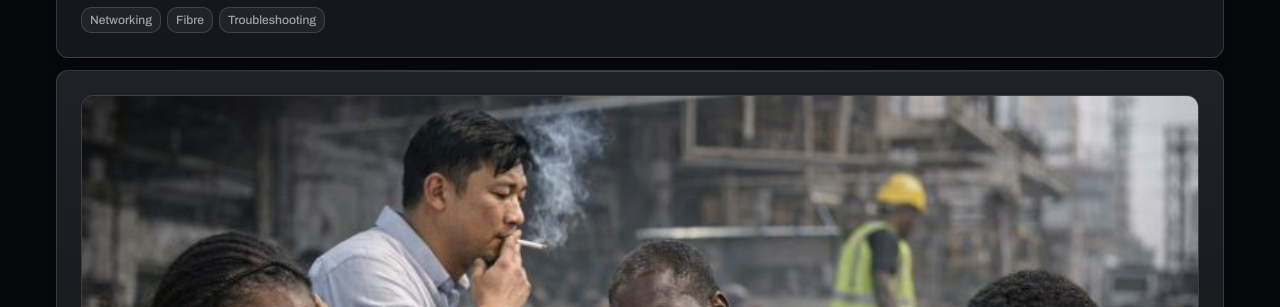
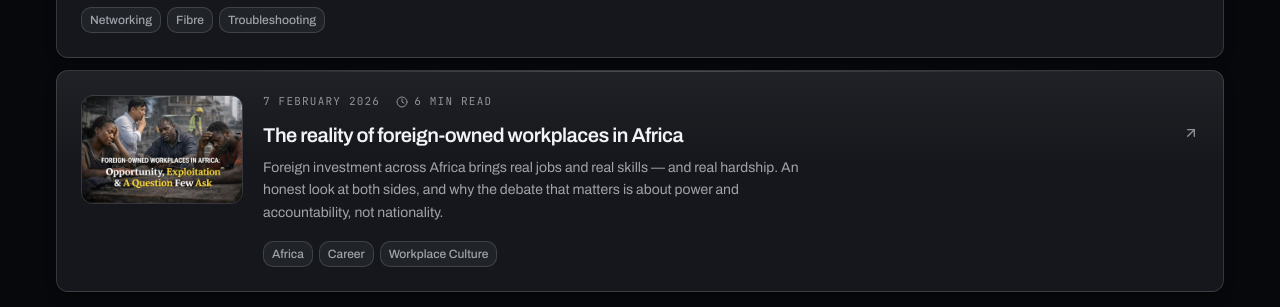
Before and after one commit to gotinkorang1/gershon.one, a Next.js app: page /blog in a window 1280 px wide. Shown: the part 645-952 px from the top of the page. Built offline with nearby package versions, Linux system fonts and the light colour scheme; no server answers.

Commit message:
blog: index cards use a small side thumbnail instead of a top banner

```diff
--- a/app/blog/page.tsx
+++ b/app/blog/page.tsx
@@ -49,19 +49,25 @@ export default function BlogIndex() {
           {posts.map((post) => (
             <StaggerItem key={post.slug}>
               <Link href={`/blog/${post.slug}`} className="block">
-                <Panel interactive reactive className="group p-5 sm:p-6">
+                <Panel
+                  interactive
+                  reactive
+                  className="group flex items-start gap-4 p-5 sm:gap-5 sm:p-6"
+                >
                   {post.cover && (
-                    <div className="mb-5 overflow-hidden rounded-lg border border-border">
+                    <div className="shrink-0 self-start overflow-hidden rounded-lg border border-border">
                       <Image
                         src={post.cover}
                         alt=""
                         width={768}
                         height={512}
-                        sizes="(max-width: 768px) 100vw, 720px"
-                        className="aspect-3/2 w-full object-cover"
+                        sizes="160px"
+                        className="aspect-3/2 w-24 object-cover sm:w-40"
                       />
                     </div>
                   )}
+
+                  <div className="min-w-0 flex-1">
                     <div className="flex flex-wrap items-center gap-x-4 gap-y-2">
                       <p className="label">{formatDate(post.date)}</p>
                       <p className="label flex items-center gap-1.5">
@@ -89,6 +95,7 @@ export default function BlogIndex() {
                         ))}
                       </div>
                     )}
+                  </div>
                 </Panel>
               </Link>
             </StaggerItem>
```
Lines whose indentation alone changed are shown as unchanged.
